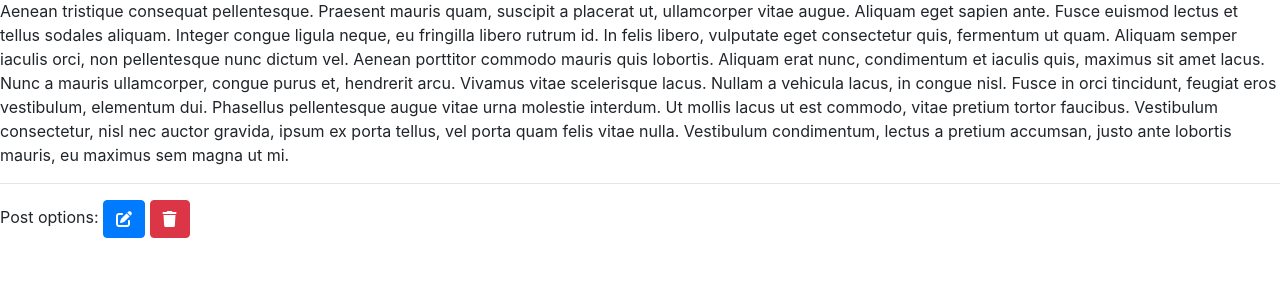
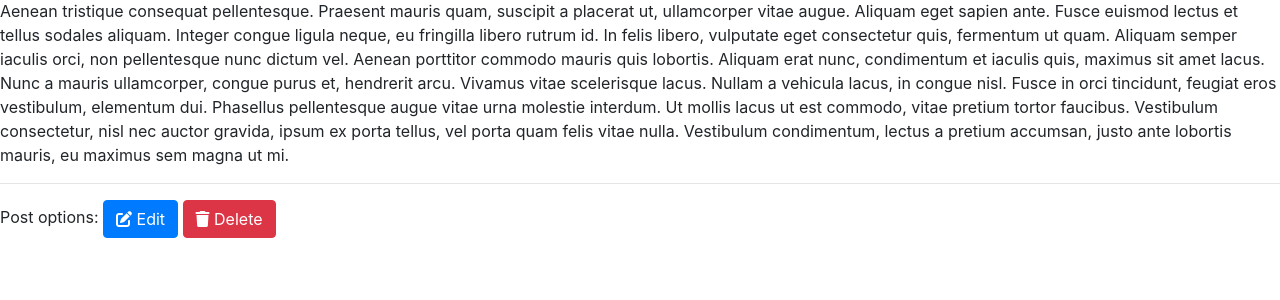
Before and after one commit to tvaz/flask-blog, a Flask app: page /post/1 in a window 1280 px wide. Shown: the part 304-604 px from the top of the page. Run offline with Flask 2, Linux system fonts and the light colour scheme; data comes from the database, SQL or seed files in the repository; some libraries are stand-ins or nearby versions.

Commit message:
Adds requirements.txt

```diff
--- a/templates/new.html
+++ b/templates/new.html
@@ -1,6 +1,8 @@
 {% extends "base.html" %}
 {% from "_formhelper.html" import render_field %}
 {% block content %}
+<a class="btn btn-primary" href="/"><i class="fas fa-arrow-circle-left"></i> Back </a>
+
 <h2> Create New Post </h2>
 
 <form method=post>
--- a/templates/post.html
+++ b/templates/post.html
@@ -10,7 +10,7 @@
 <p>{{  post.body  }}</p>
 <hr>
 <p> Post options:
-<a class="btn btn-primary" href="/edit/{{  post.id  }}"><i class="fas fa-edit"></i></a>
-<a class="btn btn-danger" href="/del/{{ post.id }}"><i class="fas fa-trash"></i></a>
+<a class="btn btn-primary" href="/edit/{{  post.id  }}"><i class="fas fa-edit"></i> Edit</a>
+<a class="btn btn-danger" href="/del/{{ post.id }}"><i class="fas fa-trash"></i> Delete</a>
 {% endif %}
 {% endblock content %}
```
Also changed, not shown: requirements.txt (added, +10 -0 lines).
